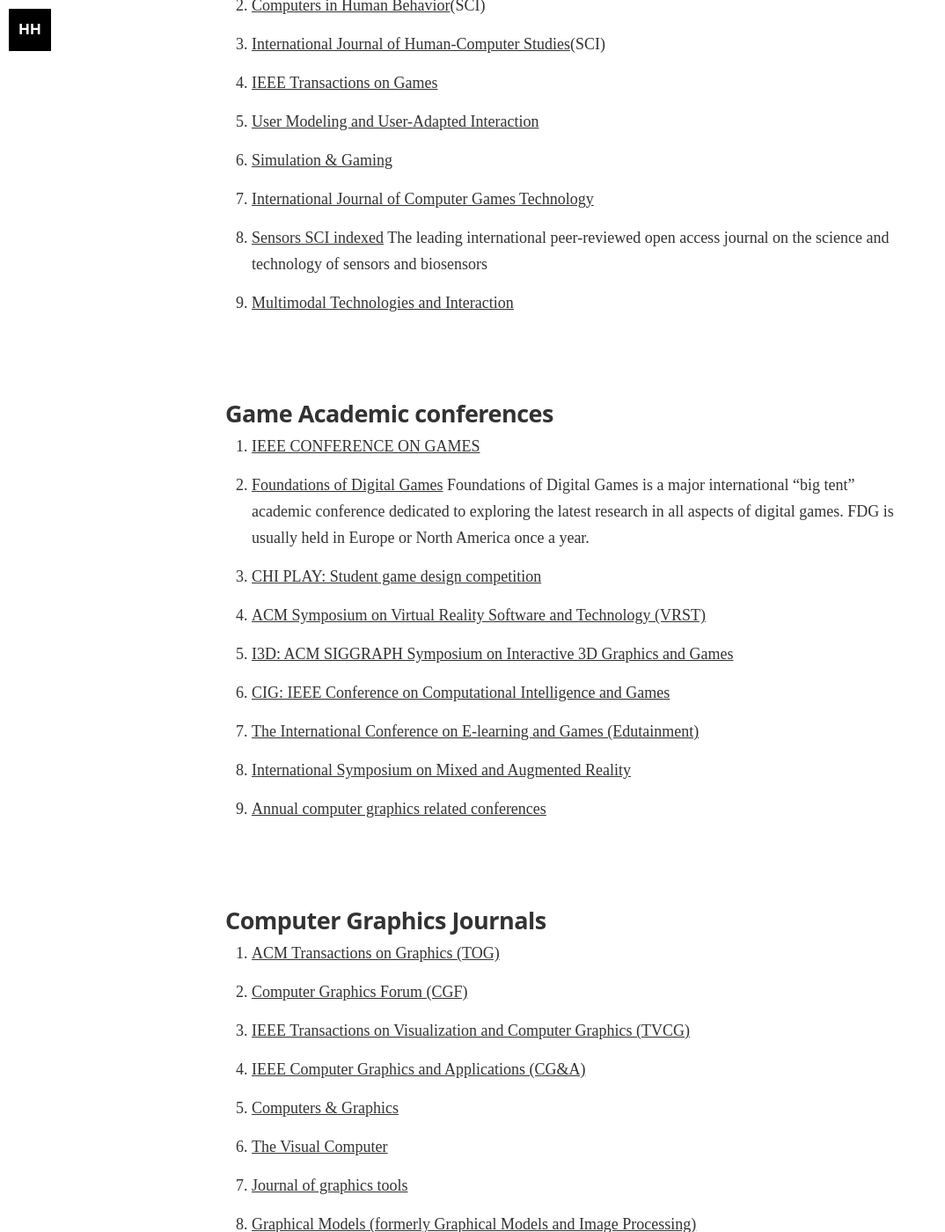
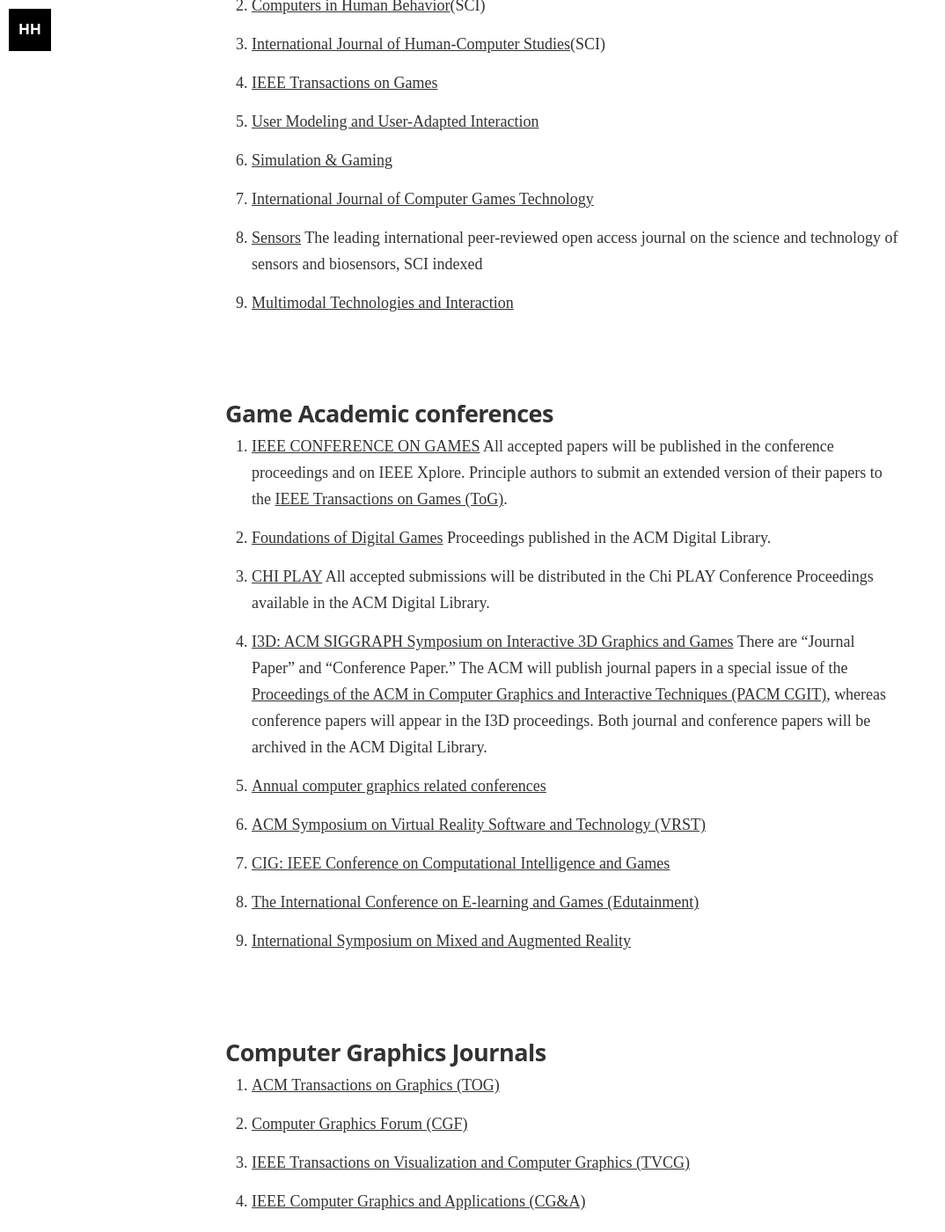
Before and after one commit to hanhonglei/hanhonglei.github.io, a Jekyll site: the page built from Links.md, in a window 1280 px wide and 1400 px high, scrolled down 3083 px. Shown: the whole window at 88% size, without its empty margins (0-1074 px from the left). Built offline with Jekyll 4.4.1, drawn with Linux system fonts in a browser that asks for light colours; nearby versions of some CDN libraries; some web fonts are replaced.

Commit message:
no message

```diff
--- a/Links.md
+++ b/Links.md
@@ -57,19 +57,19 @@ image: /Images/prepage.jpg
 1. [User Modeling and User-Adapted Interaction](https://beta.springer.com/journal/11257)
 1. [Simulation & Gaming](https://journals.sagepub.com/home/sag)
 1. [International Journal of Computer Games Technology](https://www.hindawi.com/journals/ijcgt/)
-1. [Sensors SCI indexed](https://www.mdpi.com/journal/sensors) The leading international peer-reviewed open access journal on the science and technology of sensors and biosensors
+1. [Sensors](https://www.mdpi.com/journal/sensors) The leading international peer-reviewed open access journal on the science and technology of sensors and biosensors, SCI indexed
 1. [Multimodal Technologies and Interaction](https://www.mdpi.com/journal/mti)
 
 ## Game Academic conferences
-1. [IEEE CONFERENCE ON GAMES](http://ieee-cog.org/2020/cfp)
-1. [Foundations of Digital Games](http://fdg2019.org/) Foundations of Digital Games is a major international "big tent" academic conference dedicated to exploring the latest research in all aspects of digital games. FDG is usually held in Europe or North America once a year.
-1. [CHI PLAY: Student game design competition](http://chiplay.acm.org/2017/authors/student-game-design-competition/)
+1. [IEEE CONFERENCE ON GAMES](http://ieee-cog.org/2020/cfp) All accepted papers will be published in the conference proceedings and on IEEE Xplore. Principle authors to submit an extended version of their papers to the [IEEE Transactions on Games (ToG)](https://ieeexplore.ieee.org/xpl/RecentIssue.jsp?punumber=7782673).
+1. [Foundations of Digital Games](http://fdg2021.org/) Proceedings published in the ACM Digital Library.
+1. [CHI PLAY](https://chiplay.acm.org/2020/) All accepted submissions will be distributed in the Chi PLAY Conference Proceedings available in the ACM Digital Library.
+3. [I3D: ACM SIGGRAPH Symposium on Interactive 3D Graphics and Games](http://i3dsymposium.github.io/2021/cfp.html)  There are “Journal Paper” and “Conference Paper.” The ACM will publish journal papers in a special issue of the [Proceedings of the ACM in Computer Graphics and Interactive Techniques (PACM CGIT)](https://dl.acm.org/journal/pacmcgit), whereas conference papers will appear in the I3D proceedings. Both journal and conference papers will be archived in the ACM Digital Library.
+7. [Annual computer graphics related conferences](http://www.cjig.cn/jig/ch/reader/view_news.aspx?id=20151215111701001)
 2. [ACM Symposium on Virtual Reality Software and Technology (VRST)](https://vrst.acm.org/vrst2017/)
-3. [I3D: ACM SIGGRAPH Symposium on Interactive 3D Graphics and Games](http://i3dsymposium.github.io/2017/index.html)
 4. [CIG: IEEE Conference on Computational Intelligence and Games](http://www.ieee-cig.org/)
 5. [The International Conference on E-learning and Games (Edutainment)](http://edutainment2017.org/index)
 6. [International Symposium on Mixed and Augmented Reality](http://ismar20.org/call-for-papers/)
-7. [Annual computer graphics related conferences](http://www.cjig.cn/jig/ch/reader/view_news.aspx?id=20151215111701001)
 
 ## Computer Graphics Journals
 1. [ACM Transactions on Graphics (TOG)](http://www.acm.org/tog/)
```
